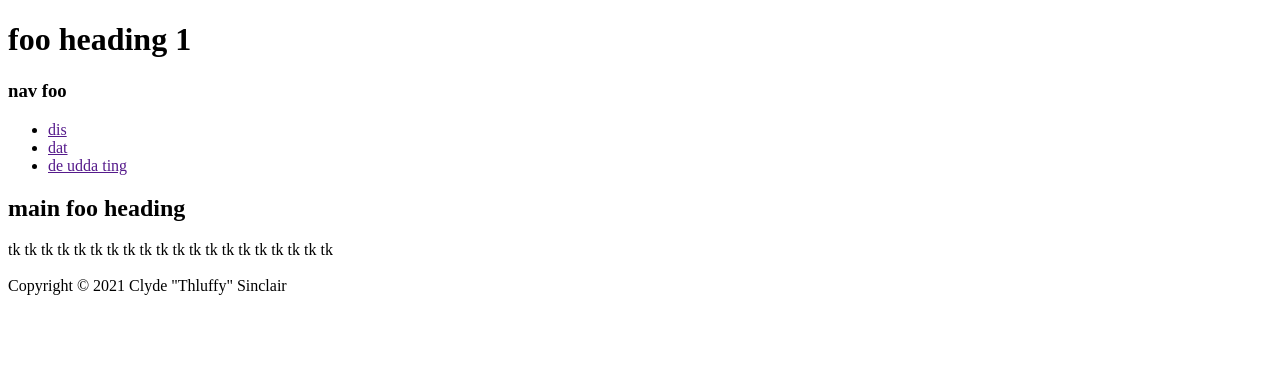
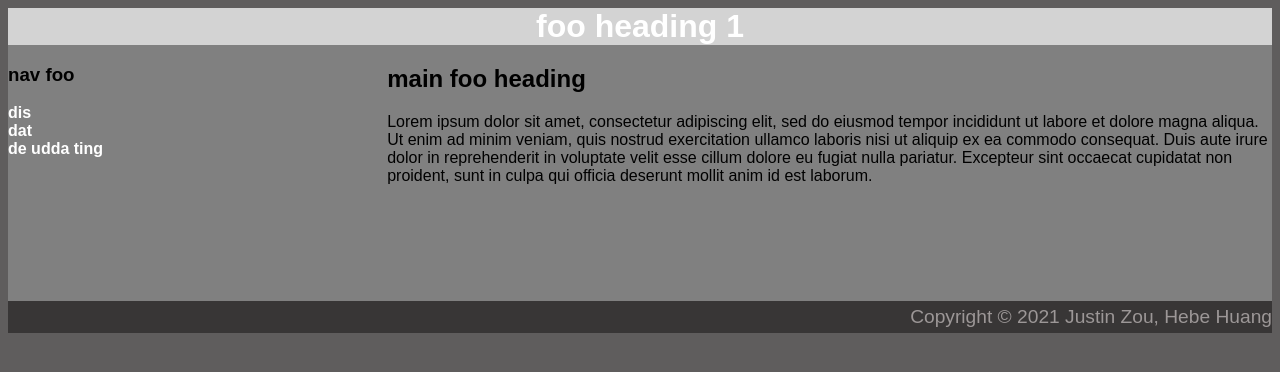
Before and after one commit to Hebe3834/SoftDevWorkshop, a plain HTML site: page 18_css/1_internal/index.html in a window 1280 px wide. Drawn offline with Linux system fonts and the light colour scheme.

Commit message:
comments and edits

```diff
--- a/18_css/1_internal/index.html
+++ b/18_css/1_internal/index.html
@@ -1,34 +1,95 @@
 <!DOCTYPE html>
 <html lang="en">
-  <!-- Clyde "Thluffy" Sinclair
+<!-- Justin Zou (Piggy), Hebe Huang (Umbreon)
     SoftDev pd0
     K18 -- CSS basics
-       2021-11-23t
+    2021-11-22
+
+    Lorem ipsum generator used: https://loremipsum.io/
+
+    Internal Style Sheet format:
+        <style> (CSS STUFF) </style>
+    Pros: CSS is in the same file as the HTML it affects
+    Cons: Having CSS and HTML in the same file can lead to long files
 
   WORK FILE for CSS
   -->
-
   <head>
     <meta charset="utf-8"/>
     <title>foo title</title>
   </head>
-
+  <style>
+    body{
+      background-color:rgb(95, 93, 93);
+      font-family: Arial, Helvetica, sans-serif;
+    }
+    h1{
+      background-color:lightgray;
+      color: white;
+      text-align: center;
+      margin-top: 0%;
+      margin-bottom: 0%;
+    }
+    ul{
+      list-style-type: none;
+      padding: 0;
+    }
+    a{
+      text-decoration: none;
+      color: white;
+      font-weight: bold;
+    }
+    .contents{
+      background-color: gray;
+      overflow: hidden;
+    }
+    .col{
+      width: 30%;
+      float: left;
+      height: 100%;
+      padding-bottom: 10%;
+    }
+    .col2{
+      width: 70%;
+      float: left;
+    }
+    .footer{
+      text-align:right;
+      color: rgb(156, 151, 151);
+      background-color:rgb(56, 54, 54);
+      font-size:larger;
+      padding-top: 5px;
+      padding-bottom: 5px;
+      padding-left: 15px;
+    }
+  </style>
   <body>
+    <div class = "contents"> <!-- main content of page, minus background. Overflow:hidden keeps the two cols on separate sides of page -->
       <h1>foo heading 1</h1>
+      <div class = "col">
         <h3>nav foo</h3>
-    <ul>
+        <ul> <!-- navebar on the left -->
           <li><a href="">dis</a></li>
           <li><a href="">dat</a></li>
           <li><a href="">de udda ting</a></li>
         </ul>
+      </div>
+      <div class = "col2"> <!-- content on the right -->
         <h2>main foo heading</h2>
-    <p>tk tk tk tk tk tk tk tk tk tk tk tk tk tk tk tk tk tk tk tk
-
+        <p>Lorem ipsum dolor sit amet, consectetur adipiscing elit, sed do eiusmod tempor incididunt ut labore et dolore magna aliqua.
+          Ut enim ad minim veniam, quis nostrud exercitation ullamco laboris nisi ut aliquip ex ea commodo consequat.
+          Duis aute irure dolor in reprehenderit in voluptate velit esse cillum dolore eu fugiat nulla pariatur.
+          Excepteur sint occaecat cupidatat non proident, sunt in culpa qui officia deserunt mollit anim id est laborum.
+        </p>
+      </div>
       <br>
       <br>
-
-      Copyright &copy; 2021 Clyde "Thluffy" Sinclair
-
+    </div>
+    <div class ="footer">
+      Copyright &copy; 2021 Justin Zou, Hebe Huang
+    </div>
   </body>
 
+
+
 </html>
--- /dev/null
+++ b/18_css/2_external/style.css
@@ -0,0 +1,43 @@
+body{
+    background-color:rgb(95, 93, 93);
+    font-family: Arial, Helvetica, sans-serif;
+}
+h1{
+    background-color:lightgray;
+    color: white;
+    text-align: center;
+    margin-top: 0%;
+    margin-bottom: 0%;
+}
+ul{
+    list-style-type: none;
+    padding: 0;
+}
+a{
+    text-decoration: none;
+    color: white;
+    font-weight: bold;
+}
+.contents{
+    background-color: gray;
+    overflow: hidden;
+}
+.col{
+    width: 30%;
+    float: left;
+    height: 100%;
+    padding-bottom: 10%;
+}
+.col2{
+    width: 70%;
+    float: left;
+}
+.footer{
+    text-align:right;
+    color: rgb(156, 151, 151);
+    background-color:rgb(56, 54, 54);
+    font-size:larger;
+    padding-top: 5px;
+    padding-bottom: 5px;
+    padding-left: 15px;
+}
```
Also changed, not shown: 18_css/0_inline/index.html (+32 -23 lines), 18_css/2_external/index.html (+34 -12 lines). Lines whose indentation alone changed are shown as unchanged.
